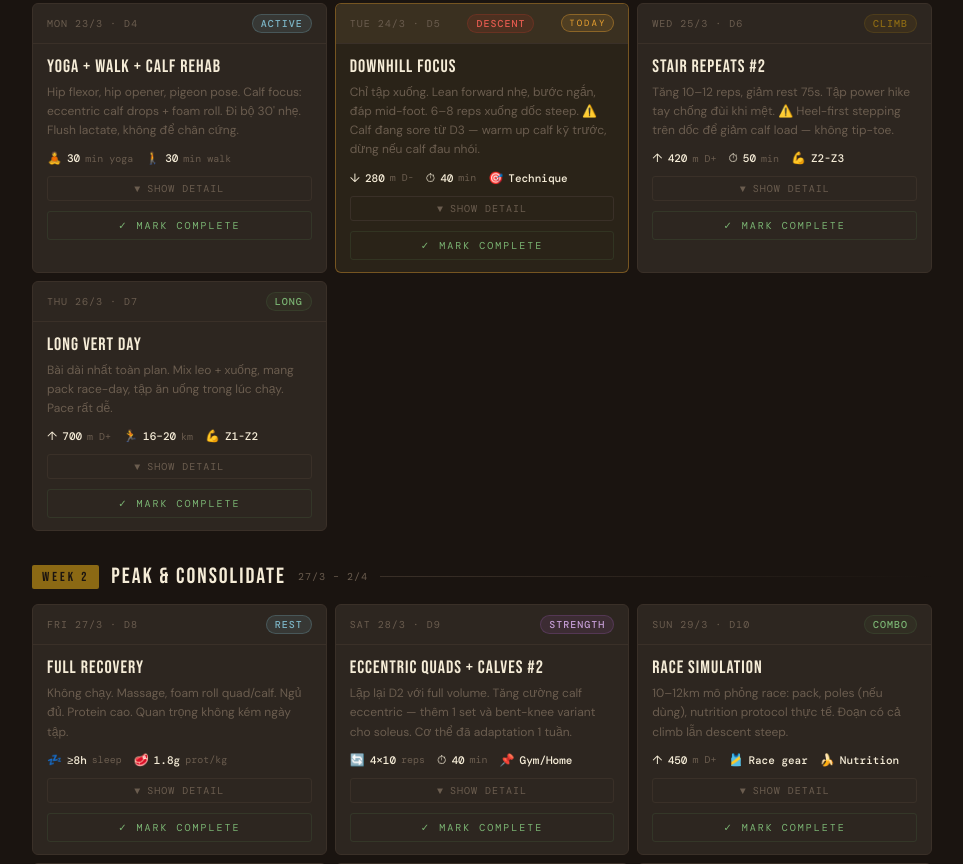
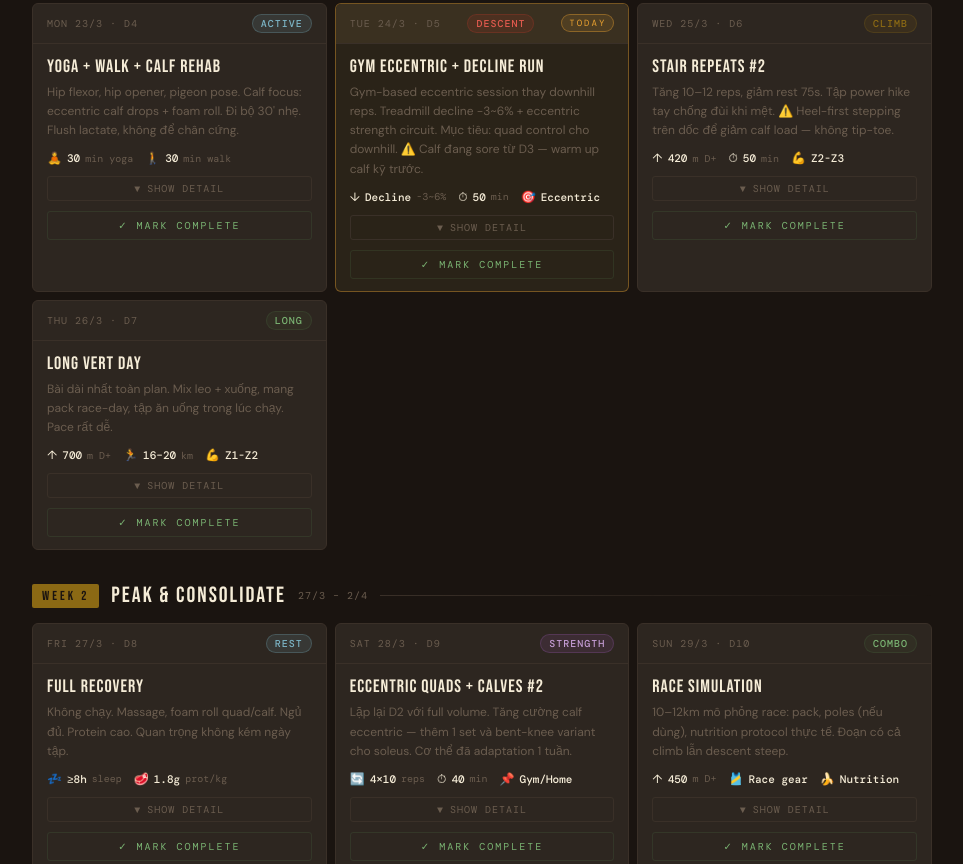
Before and after one commit to andyphamhp/TrainingPlant, a website: page index.html in a window 1280 px wide. Shown: the part 966-1830 px from the top of the page, without its empty margins (158-1121 px from the left). Drawn offline with nearby package versions, Linux system fonts and the light colour scheme; a web font is replaced by a local one.

Commit message:
Replace D5 Downhill Focus with Gym Eccentric + Decline Run
Can't access mountain today — swap to gym-based session targeting
same goal (eccentric quad control for downhill): treadmill decline
-3~6% + 3-round eccentric strength circuit + cooldown.

```diff
--- a/index.html
+++ b/index.html
@@ -264,12 +264,12 @@
           <span class="day-type type-descent">DESCENT</span>
         </div>
         <div class="day-body">
-          <div class="workout-name">Downhill Focus</div>
-          <div class="workout-desc">Chỉ tập xuống. Lean forward nhẹ, bước ngắn, đáp mid-foot. 6–8 reps xuống dốc steep. ⚠️ Calf đang sore từ D3 — warm up calf kỹ trước, dừng nếu calf đau nhói.</div>
+          <div class="workout-name">Gym Eccentric + Decline Run</div>
+          <div class="workout-desc">Gym-based eccentric session thay downhill reps. Treadmill decline -3~6% + eccentric strength circuit. Mục tiêu: quad control cho downhill. ⚠️ Calf đang sore từ D3 — warm up calf kỹ trước.</div>
           <div class="metrics">
-            <div class="metric"><span class="metric-icon">↓</span><span class="metric-val">280</span><span class="metric-unit">m D-</span></div>
-            <div class="metric"><span class="metric-icon">⏱</span><span class="metric-val">40</span><span class="metric-unit">min</span></div>
-            <div class="metric"><span class="metric-icon">🎯</span><span class="metric-val">Technique</span></div>
+            <div class="metric"><span class="metric-icon">↓</span><span class="metric-val">Decline</span><span class="metric-unit">-3~6%</span></div>
+            <div class="metric"><span class="metric-icon">⏱</span><span class="metric-val">50</span><span class="metric-unit">min</span></div>
+            <div class="metric"><span class="metric-icon">🎯</span><span class="metric-val">Eccentric</span></div>
           </div>
           <button class="detail-toggle" onclick="toggleDetail(this)"><i class="arrow">▼</i> SHOW DETAIL</button>
         </div>
@@ -277,11 +277,22 @@
           <div class="detail-inner">
             <div class="detail-section">
               <div class="detail-heading">Pre-session: Calf Warm-up (5 min)</div>
-              <div class="ex-cue"><b>20 calf raises chậm</b> (2 chân) → <b>10/bên single-leg</b> → <b>30s wall stretch/bên</b> → <b>10 ankle circles/bên</b>. Calf cần warm trước khi chịu eccentric load từ descent.</div>
+              <div class="ex-cue"><b>20 calf raises chậm</b> (2 chân) → <b>10/bên single-leg</b> → <b>30s wall stretch/bên</b> → <b>10 ankle circles/bên</b>. Calf cần warm trước khi chịu eccentric load.</div>
             </div>
             <div class="detail-section">
-              <div class="detail-heading">6–8 Descent Reps</div>
-              <div class="ex-cue">Hike lên (không chạy), <b>chạy xuống kiểm soát</b>. ~40–50m D- mỗi rep. Nghỉ 60s ở dưới.<br><br><b>Checklist mỗi rep:</b> Lean forward từ hông · Bước ngắn cadence cao · Midfoot landing · Arms out · Đầu gối gập khi chạm đất · Không braking bằng gót<br><br><b>⚠️ Calf check:</b> Nếu calf đau nhói (không chỉ căng) → giảm còn 4 reps hoặc dừng. Calf strain sẽ phá toàn bộ plan.</div>
+              <div class="detail-heading">Block 1: Treadmill Decline Run (20 min)</div>
+              <div class="ex-cue">Set treadmill <b>-3% to -6% decline</b> (max available).<br>5 min warm-up walk → 15 min easy run at decline.<br><br><b>Focus:</b> Bước ngắn · Midfoot landing · Lean forward từ hông. Trực tiếp simulate downhill running mechanics.</div>
+            </div>
+            <div class="detail-section">
+              <div class="detail-heading">Block 2: Eccentric Strength Circuit (20 min, 3 rounds)</div>
+              <div class="phase-row"><div class="phase-time">10/bên</div><div class="phase-desc"><b>Slow step-downs</b> off box (30–40cm) — 4s lowering phase. Kiểm soát quad eccentric</div></div>
+              <div class="phase-row"><div class="phase-time">10/bên</div><div class="phase-desc"><b>Reverse lunges</b> — 3s eccentric phase. Quad + glute control</div></div>
+              <div class="phase-row"><div class="phase-time">8/bên</div><div class="phase-desc"><b>Single-leg Romanian deadlift</b> — hamstring + posterior chain cho descent braking</div></div>
+              <div class="ex-cue">Rest 60s giữa mỗi round. <b>⚠️ Calf check:</b> Nếu calf đau nhói → giảm range of motion hoặc dừng bài step-down.</div>
+            </div>
+            <div class="detail-section">
+              <div class="detail-heading">Block 3: Treadmill Cooldown (10 min)</div>
+              <div class="ex-cue">5 min flat easy jog → 5 min walk. Để quad + calf hồi phục dần.</div>
             </div>
           </div>
         </div>
@@ -977,7 +988,7 @@
   </div>
 
   <div class="note">
-    <b>⚠ Key Principle:</b> Với 5000m D+, vấn đề không phải leo lên — mà là <b>quad breakdown khi xuống</b>. 70% injuries ultra trail xảy ra nửa sau khi xuống dốc. Eccentric squat (D2, D9, D13) + kỹ thuật downhill (D5) là ưu tiên số 1. <b>Race start 4h sáng 4/4</b> — ngủ sớm 3/4 lúc 20h, dậy 2h30. Taper tuần 3 là chiến lược, không phải laziness.
+    <b>⚠ Key Principle:</b> Với 5000m D+, vấn đề không phải leo lên — mà là <b>quad breakdown khi xuống</b>. 70% injuries ultra trail xảy ra nửa sau khi xuống dốc. Eccentric squat (D2, D9, D13) + gym eccentric + decline (D5) là ưu tiên số 1. <b>Race start 4h sáng 4/4</b> — ngủ sớm 3/4 lúc 20h, dậy 2h30. Taper tuần 3 là chiến lược, không phải laziness.
   </div>
 
 </div>
```
